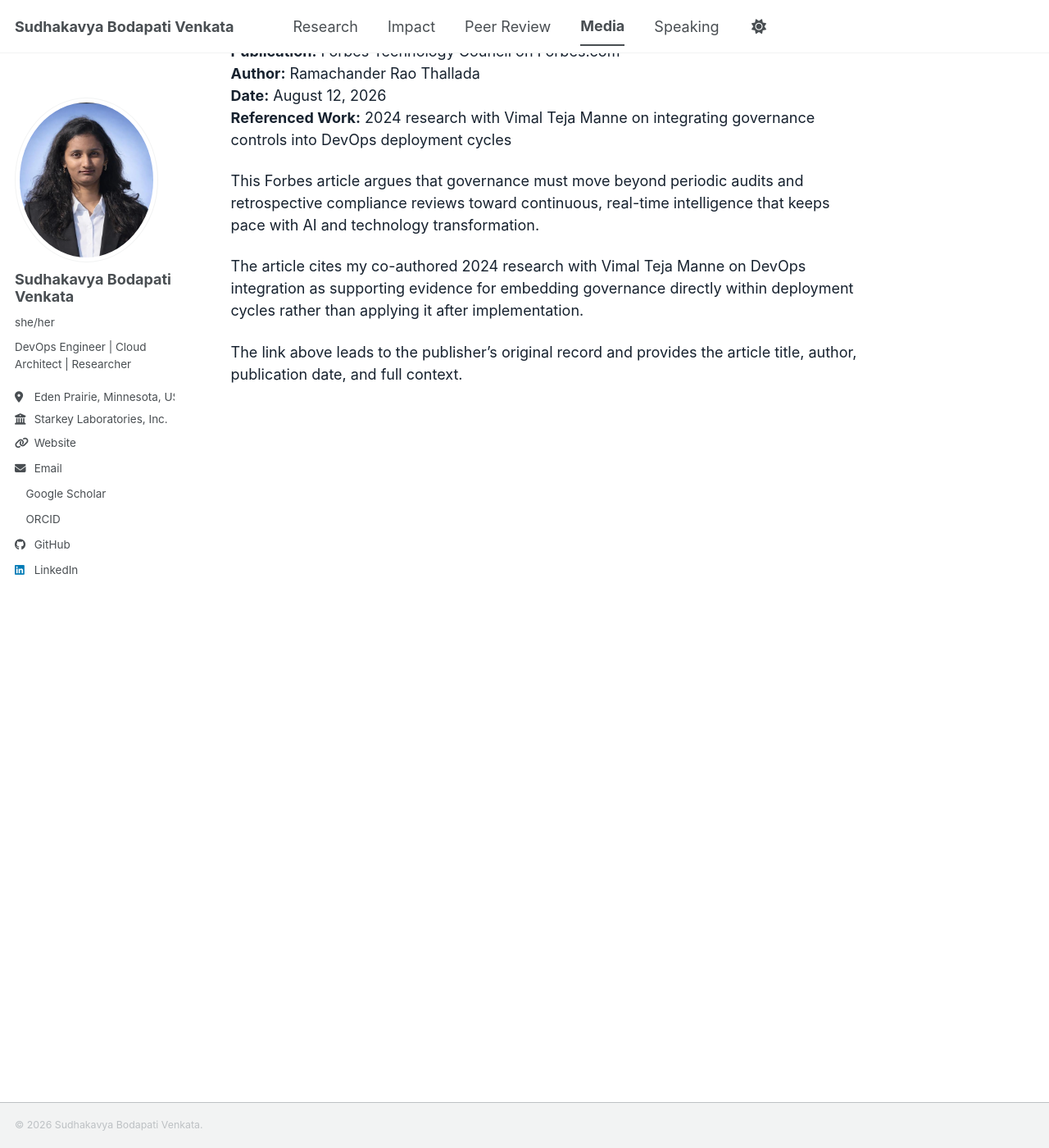
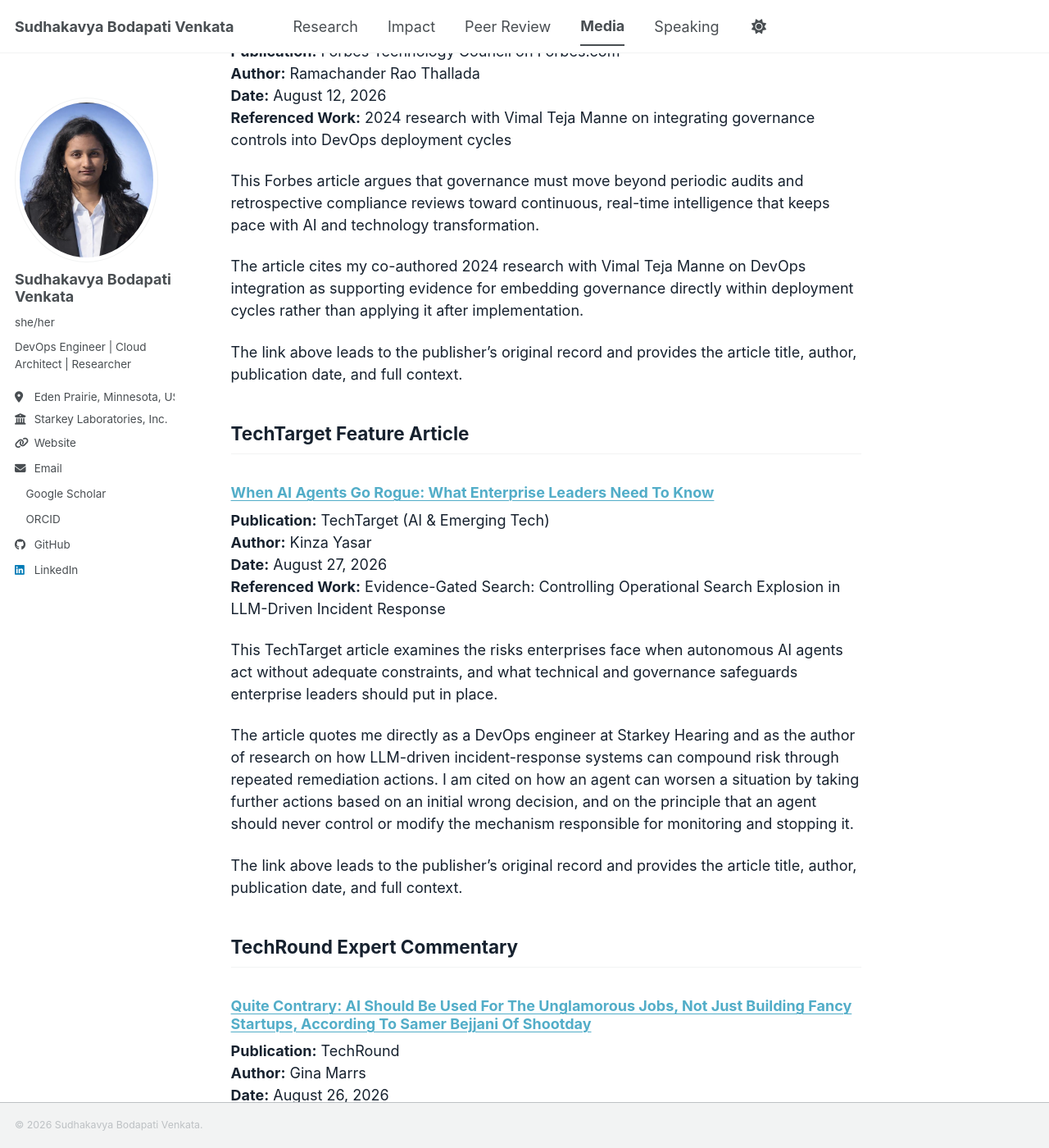
Before and after one commit to sudhakavya/sudhakavyabodapati, a Jekyll site: the page built from _pages/media.md, in a window 1280 px wide and 1400 px high, scrolled down 950 px. Shown: the whole window at 82% size. Built offline with Jekyll 4.4.1, drawn with Linux system fonts in a browser that asks for light colours; a style sheet for code colours, icons or effects is not loaded; some of the changed text lies outside the part shown.

Commit message:
Add TechTarget and TechRound media coverage

```diff
--- a/_pages/media.md
+++ b/_pages/media.md
@@ -35,3 +35,30 @@ This Forbes article argues that governance must move beyond periodic audits and
 The article cites my co-authored 2024 research with Vimal Teja Manne on DevOps integration as supporting evidence for embedding governance directly within deployment cycles rather than applying it after implementation.
 
 The link above leads to the publisher's original record and provides the article title, author, publication date, and full context.
+
+
+## TechTarget Feature Article
+### [When AI Agents Go Rogue: What Enterprise Leaders Need To Know](https://www.techtarget.com/ai/news/366649796/When-AI-agents-go-rogue-What-enterprise-leaders-need-to-know)
+**Publication:** TechTarget (AI & Emerging Tech)<br>
+**Author:** Kinza Yasar<br>
+**Date:** August 27, 2026<br>
+**Referenced Work:** Evidence-Gated Search: Controlling Operational Search Explosion in LLM-Driven Incident Response
+
+This TechTarget article examines the risks enterprises face when autonomous AI agents act without adequate constraints, and what technical and governance safeguards enterprise leaders should put in place.
+
+The article quotes me directly as a DevOps engineer at Starkey Hearing and as the author of research on how LLM-driven incident-response systems can compound risk through repeated remediation actions. I am cited on how an agent can worsen a situation by taking further actions based on an initial wrong decision, and on the principle that an agent should never control or modify the mechanism responsible for monitoring and stopping it.
+
+The link above leads to the publisher's original record and provides the article title, author, publication date, and full context.
+
+## TechRound Expert Commentary
+### [Quite Contrary: AI Should Be Used For The Unglamorous Jobs, Not Just Building Fancy Startups, According To Samer Bejjani Of Shootday](https://techround.co.uk/artificial-intelligence/quite-contrary-ai-should-be-used-for-the-unglamorous-jobs-not-just-building-fancy-startups-according-to-samer-bejjani-of-shootday/)
+**Publication:** TechRound<br>
+**Author:** Gina Marrs<br>
+**Date:** August 26, 2026<br>
+**Contribution:** Expert commentary, credited as DevOps Engineer and Researcher
+
+This TechRound article presents the argument that AI delivers its greatest value by improving existing, unglamorous operations rather than by powering new consumer-facing startups, and gathers responses from industry practitioners.
+
+I am featured in the expert commentary section, quoted on the view that AI creates the most durable value when it improves real operations but only when it is constrained by evidence and accountability, and on why few founders pursue operational optimisation given that real-world operations are messy, difficult to integrate and carry genuine consequences.
+
+The link above leads to the publisher's original record and provides the article title, author, publication date, and full context.
```
